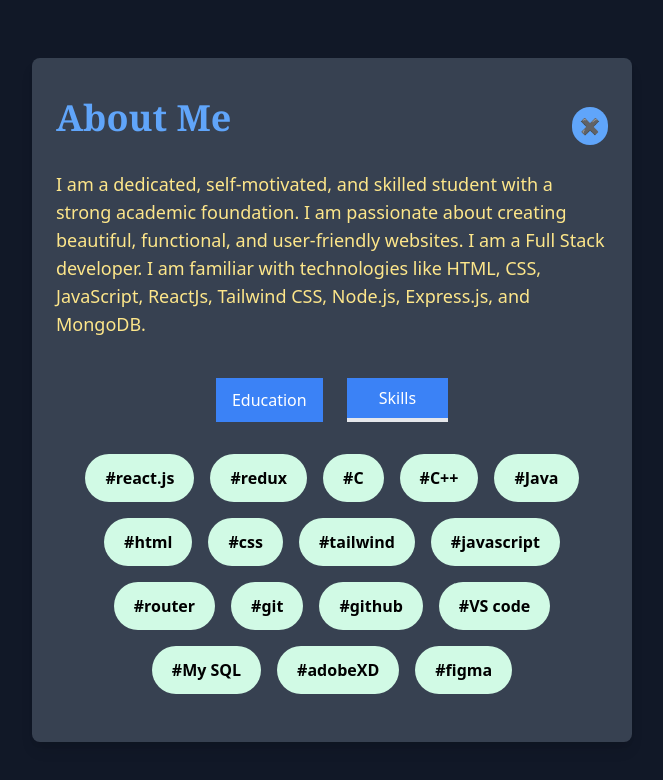
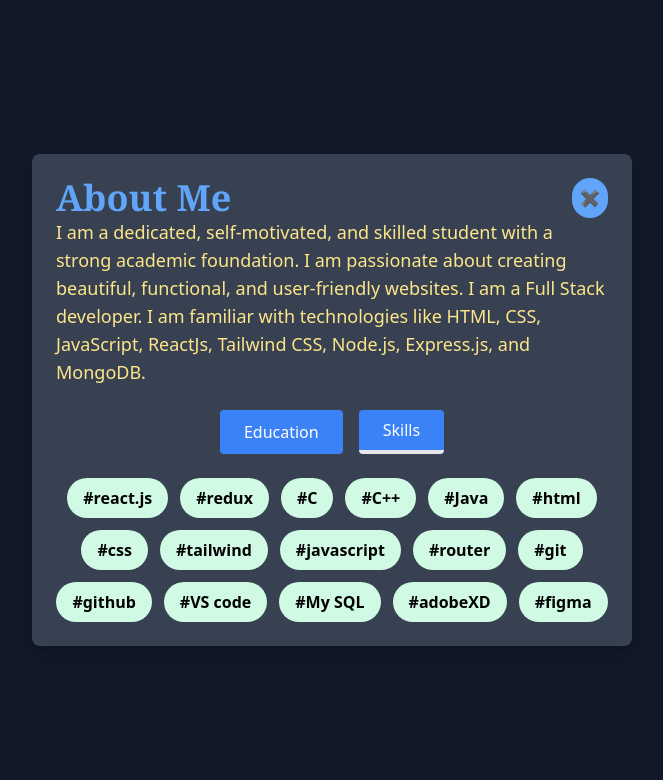
Before and after one commit to pooja-0507/portfolio, a website: page ind.html in a window 1280 px wide. Both pictures are taken after a click on the button "Skills". Shown: the whole page, without its empty margins (308-971 px from the left). Drawn offline with nearby package versions, Linux system fonts and the light colour scheme.

Commit message:
Update ind.html

```diff
--- a/ind.html
+++ b/ind.html
@@ -9,89 +9,82 @@
 <body class="bg-gray-900 text-white font-sans">
 
     <!-- Main Container -->
-    <div class="flex flex-col items-center justify-center h-screen p-10 relative">
+    <div class="flex flex-col items-center justify-center min-h-screen p-4 sm:p-6 md:p-10 relative">
 
         <div class="bg-gray-700 rounded-lg shadow-lg p-6 w-full sm:w-4/5 md:w-3/4 lg:w-2/3 xl:w-1/2">
 
-
             <!-- About Me Section -->
-             <div class="flex flex-row items-center justify-between">
-
-             <div>
-            <h2 class="flex justify-center text-4xl bg-center font-bold  mb-8 mt-4 text-blue-400 font-serif">About Me</h2>
-             </div>
-
-             <!-- Cross Button -->
-             <div>
-             <a href="index.html"
-             class=" bg-blue-400 text-black p-2 rounded-full hover:bg-blue-200 transition duration-300"
-             title="Back to Portfolio">
-              ✖
-             </a>
-             </div>
-
+            <div class="flex flex-col sm:flex-row items-center justify-between">
+                <h2 class="text-3xl sm:text-4xl font-bold text-blue-400 font-serif mb-4 sm:mb-0">
+                    About Me
+                </h2>
+                <!-- Cross Button -->
+                <a href="index.html"
+                   class="bg-blue-400 text-black p-2 rounded-full hover:bg-blue-200 transition duration-300"
+                   title="Back to Portfolio">
+                    ✖
+                </a>
             </div>
 
-            <p class="text-lg mb-10 text-yellow-200">
+            <p class="text-base sm:text-lg mb-6 text-yellow-200 leading-relaxed">
                 I am a dedicated, self-motivated, and skilled student with a strong academic foundation. I am passionate about creating beautiful, functional, and user-friendly websites. I am a Full Stack developer. I am familiar with technologies like HTML, CSS, JavaScript, ReactJs, Tailwind CSS, Node.js, Express.js, and MongoDB.
             </p>
 
-            <!-- Centered Button Navigation -->
-            <div class="flex gap-6 mb-8 mt-8 justify-center">
-                <button onclick="showSection('education')" id="education-tab" class="tab-button bg-blue-500 px-4 py-2 focus:outline-none transition duration-300">
+            <!-- Button Navigation -->
+            <div class="flex gap-4 justify-center mb-6">
+                <button onclick="showSection('education')" id="education-tab"
+                        class="tab-button bg-blue-500 text-sm sm:text-base px-3 sm:px-6 py-2 rounded focus:outline-none transition duration-300">
                     Education
                 </button>
-                <button onclick="showSection('skills')" id="skills-tab" class="tab-button bg-blue-500 px-8 py-2 focus:outline-none transition duration-300">
+                <button onclick="showSection('skills')" id="skills-tab"
+                        class="tab-button bg-blue-500 text-sm sm:text-base px-3 sm:px-6 py-2 rounded focus:outline-none transition duration-300">
                     Skills
                 </button>
             </div>
 
             <!-- Education Section -->
-            <div id="education" class="section flex items-center">
-                <div class="m-4">
-                    <p class="text-white font-sans italic font-light font-semibold">June 2023– May 2025</p>
-                    <h3 class="text-xl font-bold text-blue-400">MCA</h3>
+            <div id="education" class="section grid grid-cols-1 md:grid-cols-2 gap-4">
+                <div>
+                    <p class="text-white font-sans italic font-light">June 2023– May 2025</p>
+                    <h3 class="text-lg sm:text-xl font-bold text-blue-400">MCA</h3>
                     <p class="text-gray-400">Jawaharlal Nehru University, New Delhi, India</p>
                 </div>
-                <div class="m-4">
-                    <p class="text-white font-sans italic font-light font-semibold">Sep 2020–June 2023</p>
-                    <h3 class="text-xl font-bold text-blue-400">B.Sc</h3>
+                <div>
+                    <p class="text-white font-sans italic font-light">Sep 2020–June 2023</p>
+                    <h3 class="text-lg sm:text-xl font-bold text-blue-400">B.Sc</h3>
                     <p class="text-gray-400">Rajasthan University, Jaipur, Rajasthan</p>
                 </div>
-                <div class="m-4 mt-0">
-                    <p class="text-white font-sans italic font-light font-semibold">May 2018– April 2020</p>
-                    <h3 class="text-xl font-bold text-blue-400">Intermediate</h3>
-                    <p class="text-gray-400">Engineer's Point, Alwar, Rajasthan </p>
+                <div>
+                    <p class="text-white font-sans italic font-light">May 2018– April 2020</p>
+                    <h3 class="text-lg sm:text-xl font-bold text-blue-400">Intermediate</h3>
+                    <p class="text-gray-400">Engineer's Point, Alwar, Rajasthan</p>
                 </div>
-                <div class="m-4 mt-0">
-                    <p class="text-white font-sans italic font-light font-semibold">April 2016– May 2018</p>
-                    <h3 class="text-xl font-bold text-blue-400">Matriculation</h3>
-                    <p class="text-gray-400">K'timess, Alwar, Rajasthan </p>
+                <div>
+                    <p class="text-white font-sans italic font-light">April 2016– May 2018</p>
+                    <h3 class="text-lg sm:text-xl font-bold text-blue-400">Matriculation</h3>
+                    <p class="text-gray-400">K'timess, Alwar, Rajasthan</p>
                 </div>
             </div>
 
             <!-- Skills Section -->
             <div id="skills" class="section hidden">
-                <div class="flex flex-wrap gap-4 justify-center mb-6">
-                    <!-- Technologies Tags -->
-                    <span class="bg-green-100 text-black font-semibold py-3 px-5 rounded-full">#react.js</span>
-                    <span class="bg-green-100 text-black font-semibold py-3 px-5 rounded-full">#redux</span>
-                    <span class="bg-green-100 text-black font-semibold py-3 px-5 rounded-full">#C</span>
-                    <span class="bg-green-100 text-black font-semibold py-3 px-5 rounded-full">#C++</span>
-                    <span class="bg-green-100 text-black font-semibold py-3 px-5 rounded-full">#Java</span>
-                    <span class="bg-green-100 text-black font-semibold py-3 px-5 rounded-full">#html</span>
-                    <span class="bg-green-100 text-black font-semibold py-3 px-5 rounded-full">#css</span>
-                    <span class="bg-green-100 text-black font-semibold py-3 px-5 rounded-full">#tailwind</span>
-                    <span class="bg-green-100 text-black font-semibold py-3 px-5 rounded-full">#javascript</span>
-                    <span class="bg-green-100 text-black font-semibold py-3 px-5 rounded-full">#router</span>
-
-
-                    <span class="bg-green-100 text-black font-semibold py-3 px-5 rounded-full">#git</span>
-                    <span class="bg-green-100 text-black font-semibold py-3 px-5 rounded-full">#github</span>
-                    <span class="bg-green-100 text-black font-semibold py-3 px-5 rounded-full">#VS code</span>
-                    <span class="bg-green-100 text-black font-semibold py-3 px-5 rounded-full">#My SQL</span>
-                    <span class="bg-green-100 text-black font-semibold py-3 px-5 rounded-full">#adobeXD</span>
-                    <span class="bg-green-100 text-black font-semibold py-3 px-5 rounded-full">#figma</span>
+                <div class="flex flex-wrap gap-3 justify-center">
+                    <span class="bg-green-100 text-black font-semibold text-sm sm:text-base py-2 px-4 rounded-full">#react.js</span>
+                    <span class="bg-green-100 text-black font-semibold text-sm sm:text-base py-2 px-4 rounded-full">#redux</span>
+                    <span class="bg-green-100 text-black font-semibold text-sm sm:text-base py-2 px-4 rounded-full">#C</span>
+                    <span class="bg-green-100 text-black font-semibold text-sm sm:text-base py-2 px-4 rounded-full">#C++</span>
+                    <span class="bg-green-100 text-black font-semibold text-sm sm:text-base py-2 px-4 rounded-full">#Java</span>
+                    <span class="bg-green-100 text-black font-semibold text-sm sm:text-base py-2 px-4 rounded-full">#html</span>
+                    <span class="bg-green-100 text-black font-semibold text-sm sm:text-base py-2 px-4 rounded-full">#css</span>
+                    <span class="bg-green-100 text-black font-semibold text-sm sm:text-base py-2 px-4 rounded-full">#tailwind</span>
+                    <span class="bg-green-100 text-black font-semibold text-sm sm:text-base py-2 px-4 rounded-full">#javascript</span>
+                    <span class="bg-green-100 text-black font-semibold text-sm sm:text-base py-2 px-4 rounded-full">#router</span>
+                    <span class="bg-green-100 text-black font-semibold text-sm sm:text-base py-2 px-4 rounded-full">#git</span>
+                    <span class="bg-green-100 text-black font-semibold text-sm sm:text-base py-2 px-4 rounded-full">#github</span>
+                    <span class="bg-green-100 text-black font-semibold text-sm sm:text-base py-2 px-4 rounded-full">#VS code</span>
+                    <span class="bg-green-100 text-black font-semibold text-sm sm:text-base py-2 px-4 rounded-full">#My SQL</span>
+                    <span class="bg-green-100 text-black font-semibold text-sm sm:text-base py-2 px-4 rounded-full">#adobeXD</span>
+                    <span class="bg-green-100 text-black font-semibold text-sm sm:text-base py-2 px-4 rounded-full">#figma</span>
                 </div>
             </div>
 
```
